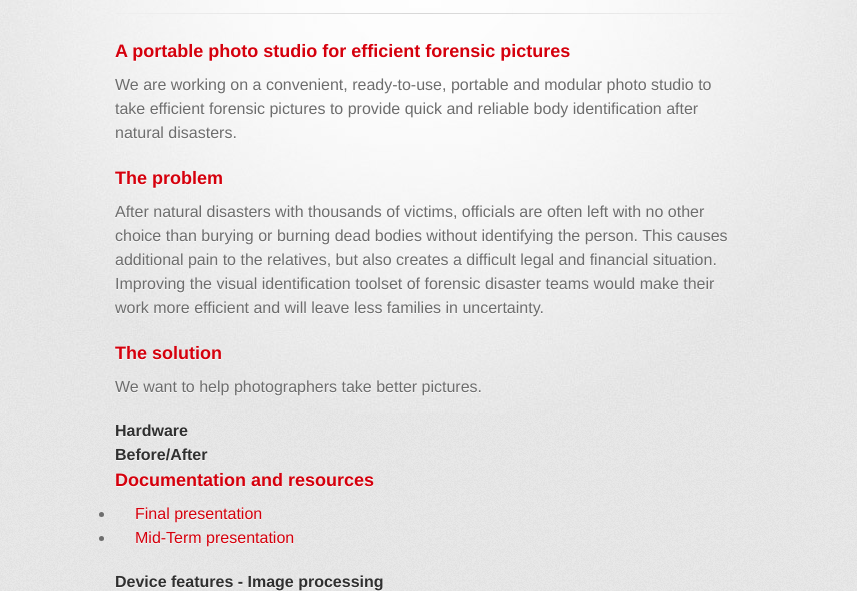
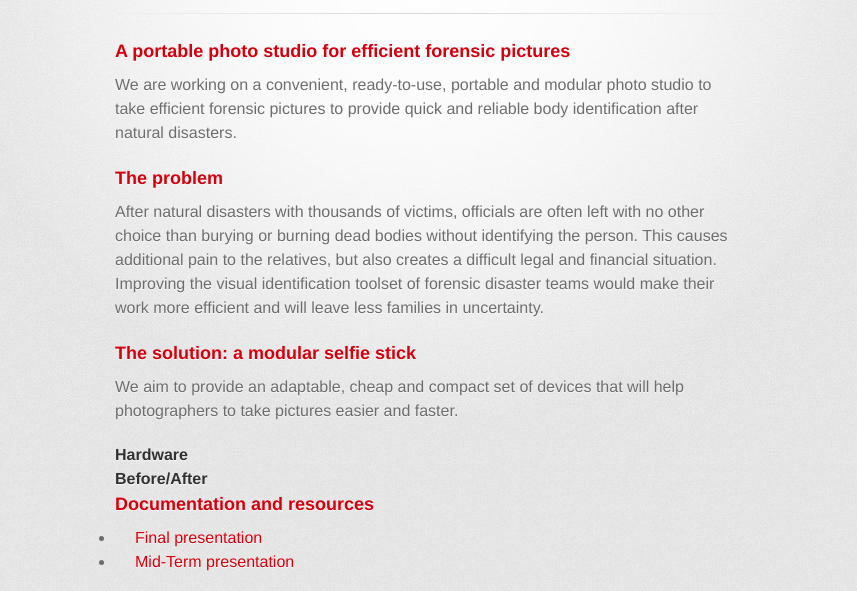
Before and after one commit to THEPortatCERN/Hackathon2016-Pier37, a plain HTML site: page index.html in a window 1280 px wide. Shown: the part 160-751 px from the top of the page, without its empty margins (215-1072 px from the left). Drawn offline with nearby package versions, Linux system fonts and the light colour scheme; a web font is replaced by a local one.

Commit message:
Update index.html

```diff
--- a/index.html
+++ b/index.html
@@ -45,9 +45,9 @@
             <a id="the-solution" class="anchor" href="#the-solution" aria-hidden="true">
               <span aria-hidden="true" class="octicon octicon-link"></span>
             </a>
-            The solution
+            The solution: a modular selfie stick
           </h3>
-          <p>We want to help photographers take better pictures.</p>
+          <p>We aim to provide an adaptable, cheap and compact set of devices that will help photographers to take pictures easier and faster.</p>
           <h4>Hardware</h4>
           <h4>Before/After</h4>
           <h3>
```
